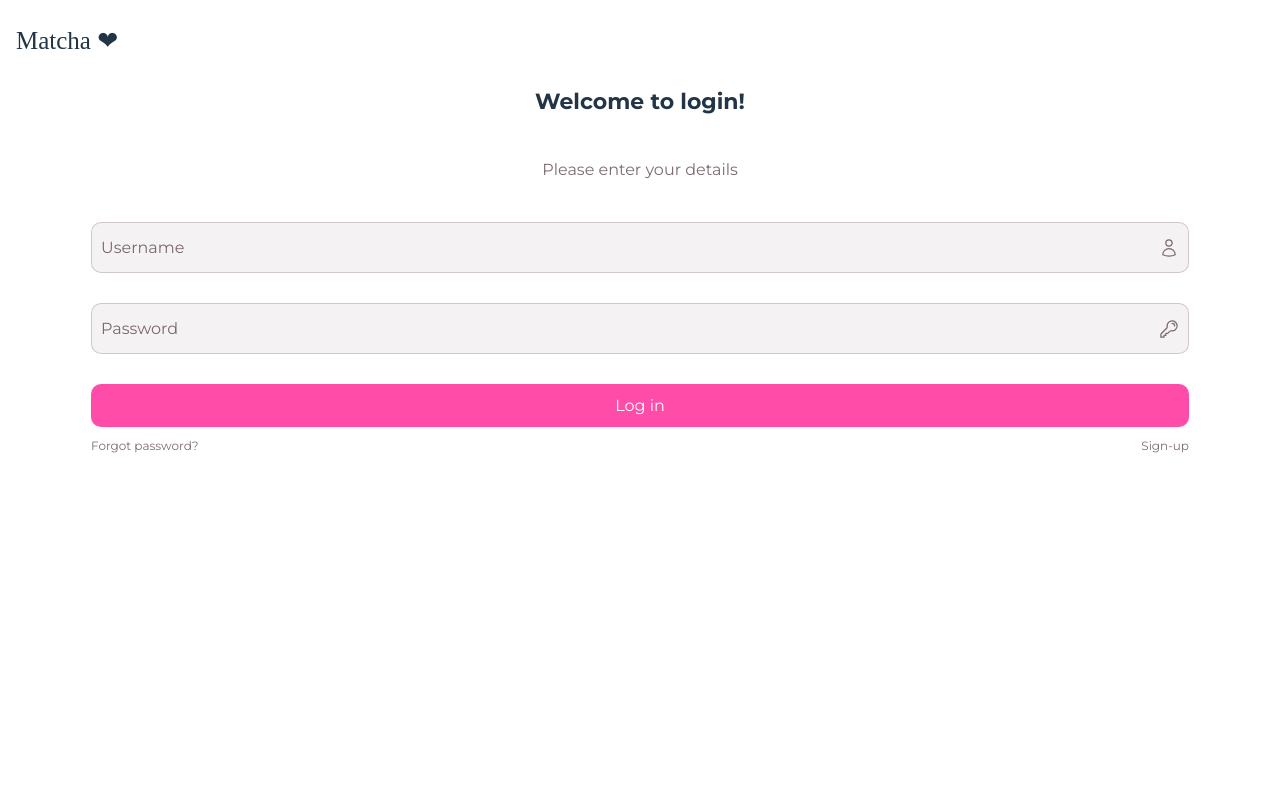
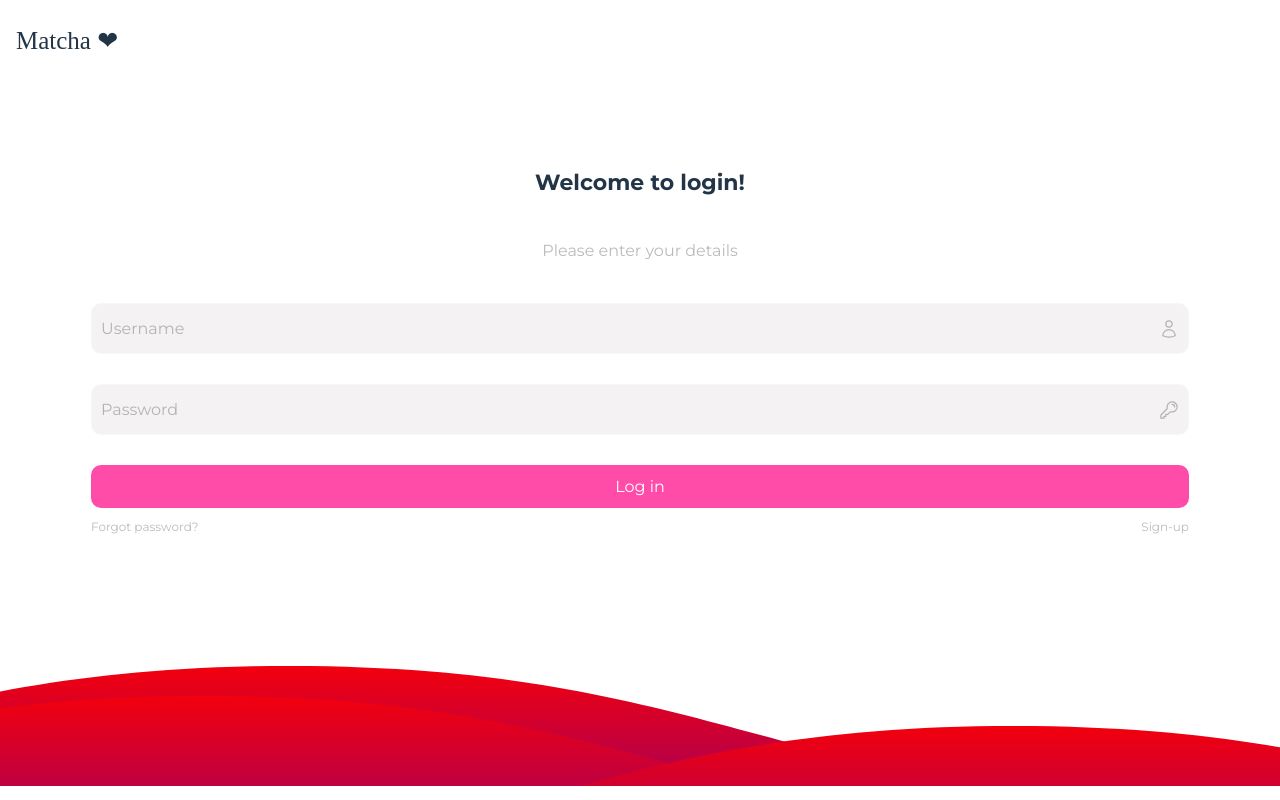
Before and after one commit to Agachet69/matcha, a React (Vite) app in the folder frontend/: page /login in a window 1280 px wide. Built offline with nearby package versions, Linux system fonts and the light colour scheme; a web font is replaced by a local one.

Commit message:
backgound stylé

```diff
--- a/frontend/src/components/Header.jsx
+++ b/frontend/src/components/Header.jsx
@@ -13,11 +13,11 @@ const Header = ({children, connected = true}) => {
     return (
         <div className="container">
             <div className="header">
-                <div className="logo">Matcha ❤</div>
+                <div className="logo" onClick={() => navigate('/')}>Matcha ❤</div>
 
                 {connected && <div className="other">
 
-                    <div className="me">
+                    <div className="me" onClick={() => navigate('/profil')}>
                         <div className="image">
                             <UserIcon/>
                         </div>
@@ -34,6 +34,12 @@ const Header = ({children, connected = true}) => {
                     }}><Logout/></div>
                 </div>}
             </div>
+            <div className="wave-container">
+                <div className="wave"/>
+                <div className="wave"/>
+                <div className="wave"/>
+            </div>
+            {/* <BlobAnimation/> */}
             <div className="content">
             {children}
             </div>
--- a/frontend/src/pages/Home.jsx
+++ b/frontend/src/pages/Home.jsx
@@ -1,6 +1,12 @@
+import '../styles/home.scss'
+
+
+
 const Home = () => {
     return (
-        <div> Home </div>
+        <div className="main">
+            <div className="search">SREACH</div>
+        </div>
     )
 }
 
--- a/frontend/src/pages/Login/Login.jsx
+++ b/frontend/src/pages/Login.jsx
@@ -1,11 +1,11 @@
 import { useState } from "react";
 import { useDispatch, useSelector } from "react-redux";
-import { isAuth, selectAuth, setToken } from "../../store/slices/authSlice";
+import { isAuth, selectAuth, setToken } from "../store/slices/authSlice";
 import { useNavigate } from "react-router-dom";
-import "../../styles/login.css";
-import { KeyIcon, UserIcon } from "../../components/icons/Icons";
+import "../styles/login.css";
+import { KeyIcon, UserIcon } from "../components/icons/Icons";
 import { useFormik } from "formik";
-import LoginSchema from "./LoginSchema";
+import LoginSchema from "../schemas/LoginSchema";
 import axios from "axios"
 
 const Login = () => {
@@ -14,7 +14,7 @@ const Login = () => {
     const navigate = useNavigate();
     const auth = useSelector(selectAuth);
 
-
+  const [onLoginErrorMessage, setOnLoginErrorMessage] = useState("")
 
     const formik = useFormik({
         validationSchema: LoginSchema(),
@@ -30,11 +30,11 @@ const Login = () => {
         axios.post('http://localhost:8000/users/login', values)
         .then(({ data }) => {
                 dispatch(setToken(data))
-                navigate('/profil')
+                navigate('/')
             })
             .catch((error) => {
                 console.log(error.response.data.detail)
-                setOnRegisterErrorMessage(error.response.data.detail)
+                setOnLoginErrorMessage(error.response.data.detail)
             });
     }
 
@@ -76,6 +76,7 @@ const Login = () => {
                             {!!formik.errors.password && formik.touched.password && <div className='error'>{formik.errors.password}</div>}
                         </div>
                         <button type="submit" className="loginButton"> Log in </button>
+                        {!!onLoginErrorMessage && <div className='error'>{onLoginErrorMessage}</div>}
                     </form>
                     <div className="bottomForm">
                         <p> Forgot password? </p>
--- a/frontend/src/pages/Register/RegisterSchema.jsx
+++ b/frontend/src/schemas/RegisterSchema.jsx
@@ -1,6 +1,6 @@
 import { object, string, number, array, lazy, mixed } from "yup";
-import GenderEnum from "../../Enum/GenderEnum";
-import SexualityEnum from "../../Enum/SexualityEnum";
+import GenderEnum from "../Enum/GenderEnum";
+import SexualityEnum from "../Enum/SexualityEnum";
 
 const RegisterSchema = () =>
 	object().shape({
--- a/frontend/src/styles/header.scss
+++ b/frontend/src/styles/header.scss
@@ -4,8 +4,8 @@
   // background-color: red;
 
   .header {
-	position: fixed;
-	z-index: 99999999999;
+    position: fixed;
+    z-index: 99999999999;
     top: 1rem;
     margin-inline: auto;
 
@@ -90,6 +90,70 @@
   }
 
   .content {
-	margin-top: 75px;
+    // margin-top: 75px;
+    margin-bottom: 30vh;
+  }
+
+  .wave-container {
+    z-index: -99;
+    position: sticky;
+    top: 85vh;
+    height: 15vh;
+    width: 100%;
+    // background-color: green;
+    overflow: hidden;
+    // display: flex;
+
+    .wave {
+      background: url(../assets/wave.svg) repeat-x;
+      position:absolute;
+      height: 100%;
+      width: 3000px;
+      transform: translate3d(0, 0, 0);
+      left: -500px;
+    }
+
+    .wave:nth-of-type(1) {
+      bottom: -50%;
+      animation: wave 10s cubic-bezier(0.36, 0.45, 0.63, 0.53) -0.125s infinite;
+      opacity: 1;
+      left: -500px;
+      z-index: -1;
+    }
+
+    .wave:nth-of-type(2) {
+      bottom: -25%;
+      animation: wave 20s cubic-bezier(0.36, 0.45, 0.63, 0.53) -0.125s infinite;
+      opacity: 1;
+      left: -100px;
+      z-index: -2;
+    }
+
+    .wave:nth-of-type(3) {
+      animation: wave 30 cubic-bezier(0.36, 0.45, 0.63, 0.53) -0.125s infinite;
+      opacity: 1;
+      // bottom: -30px;
+      z-index: -3;
+      // background-color: yellow;
+    }
+
+    @keyframes wave {
+      0% {
+        margin-left: 0;
+      }
+      100% {
+        margin-left: -1600px;
+      }
+    }
+
+    @keyframes swell {
+      0%,
+      100% {
+        transform: translate3d(0, -25px, 0);
+      }
+      50% {
+        transform: translate3d(0, 0, 0);
+      }
+    }
   }
 }
--- /dev/null
+++ b/frontend/src/styles/home.scss
@@ -0,0 +1,20 @@
+.container {
+  width: 100%;
+  display: flex;
+  flex-direction: column;
+  gap: 1rem;
+//   justify-content: center;
+
+  .search {
+	margin-inline: auto;
+	width: 50%;
+
+    /* From https://css.glass */
+    background: rgba(183, 41, 143, 0.16);
+    border-radius: 16px;
+    box-shadow: 0 4px 30px rgba(0, 0, 0, 0.1);
+    backdrop-filter: blur(5.8px);
+    -webkit-backdrop-filter: blur(5.8px);
+    border: 1px solid rgba(183, 41, 143, 0.4);
+  }
+}
--- a/frontend/src/styles/register.scss
+++ b/frontend/src/styles/register.scss
@@ -33,7 +33,7 @@
 }
 
 .loginContainer main p {
-  color: #7d6b75;
+  color: #BBBBBB;
 }
 
 .loginContainer main section {
@@ -55,9 +55,7 @@
   align-items: center;
   position: relative;
   width: 100%;
-  /* background-color: #663d6111; */
-  /* border-radius: 10px;
-  border: 1px solid #7d6b75ae; */
+  backdrop-filter: blur(10px);
 }
 
 .loginInput .icon {
@@ -68,7 +66,7 @@
   height: 20px;
   width: 20px;
   z-index: 0;
-  color: #7d6b75;
+  color: #BBBBBB;
   transition: 0.3s;
 }
 
@@ -76,7 +74,7 @@
   position: absolute;
   left: 10px;
   top: 50%;
-  color: #7d6b75;
+  color: #BBBBBB;
   font-size: 16px;
   transform: translateY(-50%);
   transition: 0.3s;
@@ -91,7 +89,7 @@
   // left: 10px;
   // bottom: 0;
   // top: 50%;
-  // color: #7d6b75;
+  // color: #BBBBBB;
   // font-size: 16px;
   // transform: translateY(-50%);
   // transition: 0.3s;
@@ -103,17 +101,16 @@
   padding: 15px 20px;
   width: 100%;
   background-color: #663d6111;
-  color: #7d6b75;
+  color: #BBBBBB;
   position: relative;
   z-index: 1;
   border-radius: 10px;
-  border: 1px solid #7d6b7550;
+  border: 1px solid #FFFFFF50;
   transition: 0.3s;
 }
 
 .loginInput input:focus {
   outline: 0;
-  color: black;
   border: 1px solid #ff4ca8;
   background-color: transparent;
   transition: 0.3s;
@@ -132,7 +129,7 @@
 .loginInput input:focus + label {
   top: -10px;
   transition: 0.3s;
-  color: #616161;
+  // color: #616161;
 }
 
 .loginInput input:hover ~ label,
@@ -192,7 +189,7 @@
     position: absolute;
     left: 10px;
     top: -50%;
-    color: #7d6b75;
+    color: #BBBBBB;
     font-size: 16px;
   }
 
@@ -202,13 +199,14 @@
     padding: 15px 20px;
     // width: 100%;
     background-color: #663d6111;
-    color: #7d6b75;
+    color: #BBBBBB;
     position: relative;
     z-index: 1;
     border-radius: 10px;
-    border: 1px solid #7d6b7550;
+    border: 1px solid #FFFFFF50;
     transition: 0.3s;
     cursor: pointer;
+    backdrop-filter: blur(10px);
 
     &.selected {
       border: 2px solid #ff4ca8;
@@ -227,16 +225,15 @@
   padding: 15px 20px;
   width: 100%;
   background-color: #663d6111;
-  color: #7d6b75;
+  color: #BBBBBB;
   position: relative;
   z-index: 1;
   border-radius: 10px;
-  border: 1px solid #7d6b7550;
+  border: 1px solid #FFFFFF50;
   transition: 0.3s;
 
   &:focus {
     outline: 0;
-    color: black;
     border: 1px solid #ff4ca8;
     background-color: transparent;
     transition: 0.3s;
--- a/frontend/src/utils/Router.jsx
+++ b/frontend/src/utils/Router.jsx
@@ -7,8 +7,8 @@ import Profil from "../pages/Profil";
 import Chat from "../pages/Chat";
 import OtherProfil from "../pages/OtherProfil";
 import { PrivateRoutes } from "./PrivateRoutes";
-import Login from "../pages/Login/Login";
-import Register from "../Pages/Register/Register";
+import Login from "../pages/Login";
+import Register from "../Pages/Register";
 import Header from "../components/Header";
 
 export const router = createBrowserRouter([
@@ -18,6 +18,15 @@ export const router = createBrowserRouter([
             <PrivateRoutes>
                 <Header>
                     <Profil />
+                </Header>
+            </PrivateRoutes>
+    },
+    {
+        path: '/home',
+        element:
+            <PrivateRoutes>
+                <Header>
+                    <Home />
                 </Header>
             </PrivateRoutes>
     },
@@ -54,6 +63,6 @@ export const router = createBrowserRouter([
     },
     {
         path: '/*',
-        element: <Navigate to='/404' />,
+        element: <Navigate to='/home' />,
     }
 ])
```
Also changed, not shown: frontend/src/pages/Register.jsx (renamed from frontend/src/pages/Register/Register.jsx, +8 -8 lines), frontend/src/assets/wave.svg (added), frontend/src/components/icons/Icons.jsx (line endings or trailing spaces), frontend/src/schemas/LoginSchema.jsx (renamed from frontend/src/pages/Login/LoginSchema.jsx).
